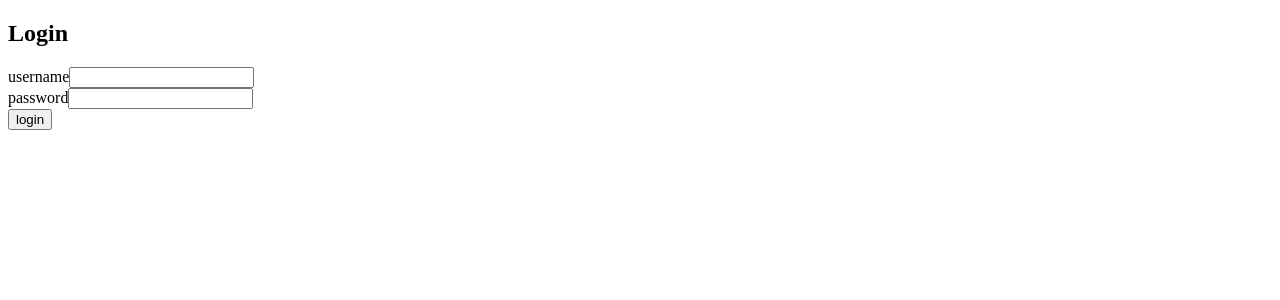
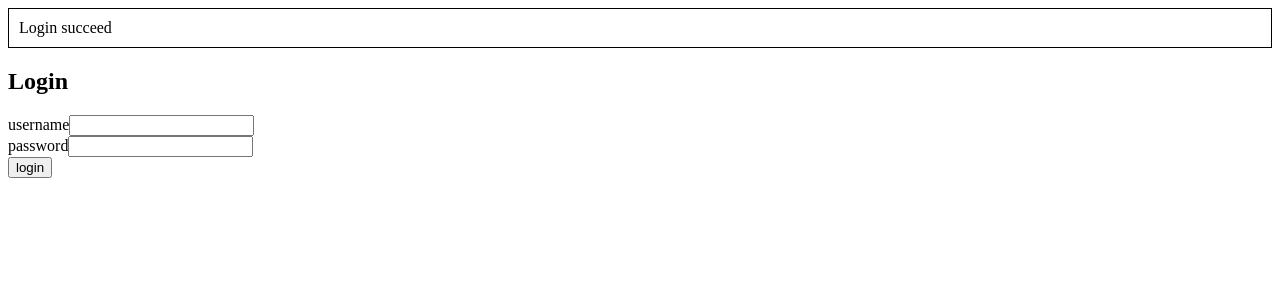
Before and after one commit to Yumohuakai/MOOC_FullStackOpen2021, a React (Create React App) app in the folder part_7/bloglist-client/: page / in a window 1280 px wide. Both pictures are taken after typing "Sample", "Sample" into the empty fields and a click on the button "login". Shown: the top 300 px of the page. Built offline with nearby package versions, Linux system fonts and the light colour scheme; no server answers.

Commit message:
(ex7.9-7.12) refactored bloglist-client, to use Redux for Notification part

```diff
--- a/part_7/bloglist-client/src/App.js
+++ b/part_7/bloglist-client/src/App.js
@@ -2,6 +2,9 @@ import React, { useState } from 'react'
 // import loginService from './services/login'
 import { useDispatch, useSelector } from 'react-redux'
 import { loginUser, logoutUser } from './reducers/userReducer'
+import { addMessage } from './reducers/notificationReducer'
+import Notification from './components/Notification'
+// import Togglable from './components/Togglable'
 
 const useField = (type) => {
   const [value, setValue] = useState('')
@@ -36,6 +39,7 @@ const App = () => {
   const handleLogin = async (event) => {
     event.preventDefault()
     dispatch(loginUser(username.value, password.value ))
+    dispatch(addMessage('Login succeed', 5))
     // setUsername('')
     // setPassword('')
     // username.resetValue()
@@ -50,6 +54,7 @@ const App = () => {
     // setUser(null)
     // showNotificationMessage('Logout succeed')
     dispatch(logoutUser())
+    dispatch(addMessage('Logout succeed', 5))
   }
 
   const loginedUser = useSelector(state => state)
@@ -87,6 +92,7 @@ const App = () => {
 
   return (
     <div>
+      <Notification />
       {loginedUser.user === null && loginForm()}
       {loginedUser.user !== null && homepage()}
     </div>
--- /dev/null
+++ b/part_7/bloglist-client/src/components/Notification.js
@@ -0,0 +1,37 @@
+import React from 'react'
+import { useSelector } from 'react-redux'
+
+const Notification = () => {
+  const notification = useSelector(state => state.notification)
+  const style = {
+    border: 'solid',
+    padding: 10,
+    borderWidth: 1
+  }
+
+  if (notification === null) {
+    return null
+  }
+
+  return (
+    <div style={style}>
+      {notification}
+    </div>
+  )
+}
+
+export default Notification
+
+
+// const Notification = ({ notification }) => {
+//   if (notification === null) {
+//     return null
+//   }
+//   return (
+//     <div className={notification.type}>
+//       {notification.message}
+//     </div>
+//   )
+// }
+
+// export default Notification
--- /dev/null
+++ b/part_7/bloglist-client/src/components/Togglable.js
@@ -0,0 +1,38 @@
+import React, { useState, useImperativeHandle } from 'react'
+import PropTypes from 'prop-types'
+
+const Togglable = React.forwardRef((props, ref) => {
+  const [visible, setVisible] = useState(false)
+
+  const hideWhenVisible = { display: visible ? 'none' : '' }
+  const showWhenVisible = { display: visible ? '' : 'none' }
+
+  const toggleVisibility = () => {
+    setVisible(!visible)
+  }
+  useImperativeHandle(ref, () => {
+    return {
+      toggleVisibility
+    }
+  })
+
+  return (
+    <div>
+      <div style={hideWhenVisible}>
+        <button onClick={toggleVisibility}>{props.buttonLabel}</button>
+      </div>
+      <div style={showWhenVisible}>
+        {props.children}
+        <button onClick={toggleVisibility}>cancel</button>
+      </div>
+    </div>
+  )
+})
+
+Togglable.propTypes = {
+  buttonLabel: PropTypes.string.isRequired
+}
+
+Togglable.displayName = 'Togglable'
+
+export default Togglable
--- a/part_7/bloglist-client/src/store.js
+++ b/part_7/bloglist-client/src/store.js
@@ -1,11 +1,13 @@
 import { createStore, combineReducers, applyMiddleware } from 'redux'
 import thunk from 'redux-thunk'
 import { composeWithDevTools } from 'redux-devtools-extension'
+import notificationReducer from './reducers/notificationReducer'
 
 import userReducer from './reducers/userReducer'
 
 const reducer = combineReducers({
   user: userReducer,
+  notification: notificationReducer,
 })
 
 const store = createStore(
```
